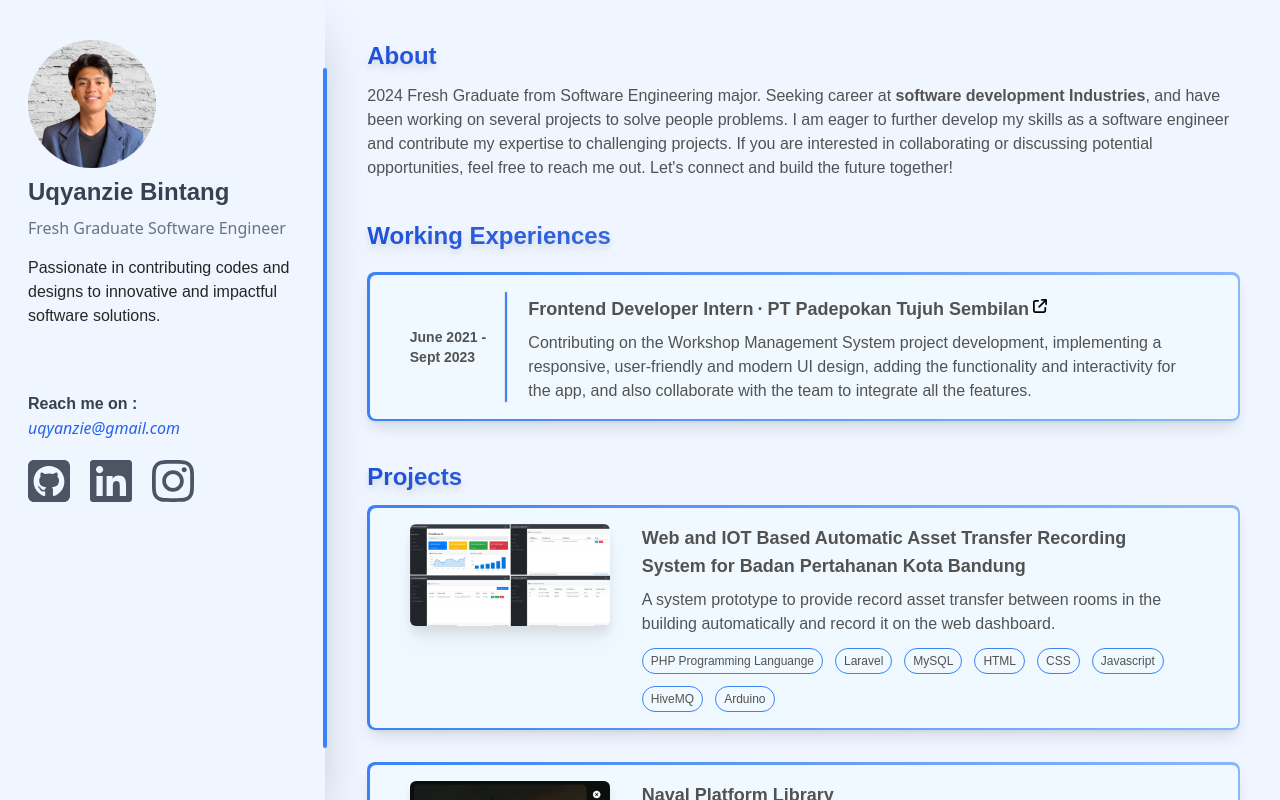
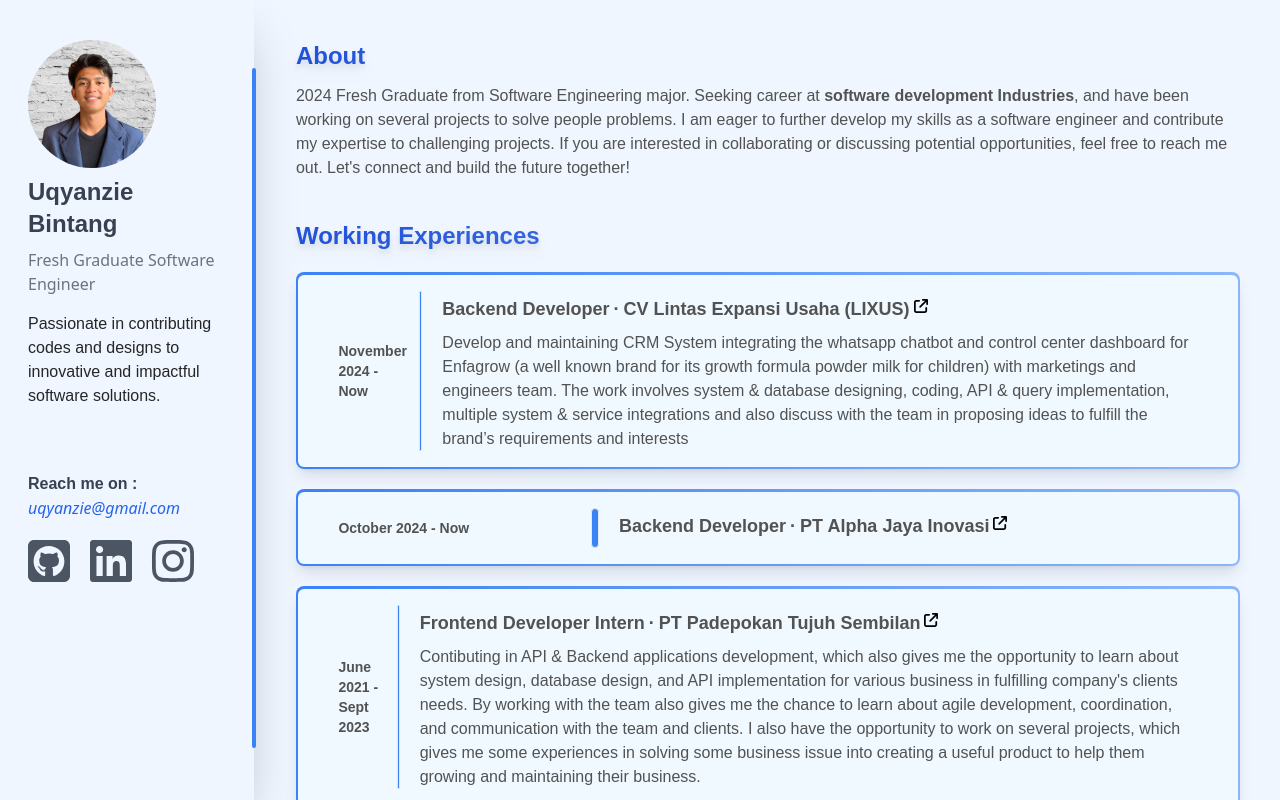
Before and after one commit to uqyanzie/portofolio, a React (Vite) app: page / in a window 1280 px wide. Built offline with nearby package versions, Linux system fonts and the light colour scheme.

Commit message:
add new working experiences

```diff
--- a/src/App.jsx
+++ b/src/App.jsx
@@ -12,11 +12,25 @@ export default function App() {
 
   const workingExperiences = [
     {
+      date: "November 2024 - Now",
+      position: "Backend Developer",
+      companyName: "CV Lintas Expansi Usaha (LIXUS)",
+      companyWebLink: "https://lixus.id/",
+      description: "Develop and maintaining CRM System integrating the whatsapp chatbot and control center dashboard for Enfagrow (a well known brand for its growth formula powder milk for children) with marketings and engineers team. The work involves system & database designing, coding, API & query implementation, multiple system & service integrations and also discuss with the team in proposing ideas to fulfill the brand’s requirements and interests"
+    },
+    {
+      date: "October 2024 - Now",
+      position: "Backend Developer",
+      companyName: "PT Alpha Jaya Inovasi",
+      companyWebLink: "https://www.alphajayainovasi.com",
+      description: ""
+    },
+    {
       date: "June 2021 - Sept 2023",
       position: "Frontend Developer Intern",
       companyName: "PT Padepokan Tujuh Sembilan",
       companyWebLink: "https://www.tujuhsembilan.com/",
-      description: "Contributing on the Workshop Management System project development, implementing a responsive, user-friendly and modern UI design, adding the functionality and interactivity for the app, and also collaborate with the team to integrate all the features."
+      description: "Contibuting in API & Backend applications development, which also gives me the opportunity to learn about system design, database design, and API implementation for various business in fulfilling company's clients needs. By working with the team also gives me the chance to learn about agile development, coordination, and communication with the team and clients. I also have the opportunity to work on several projects, which gives me some experiences in solving some business issue into creating a useful product to help them growing and maintaining their business."
     }
   ]
 
```
